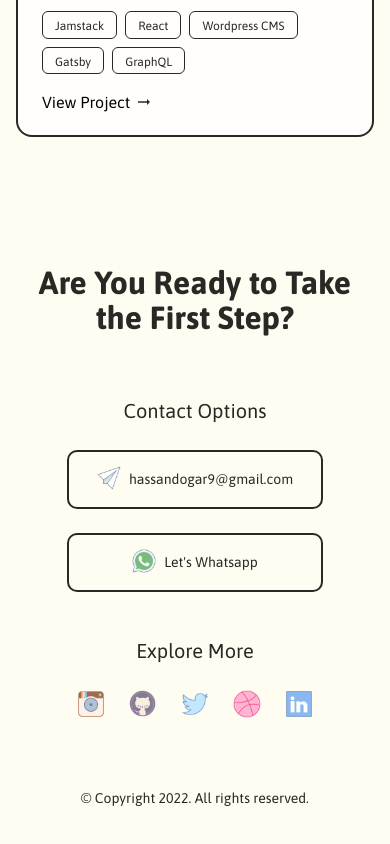
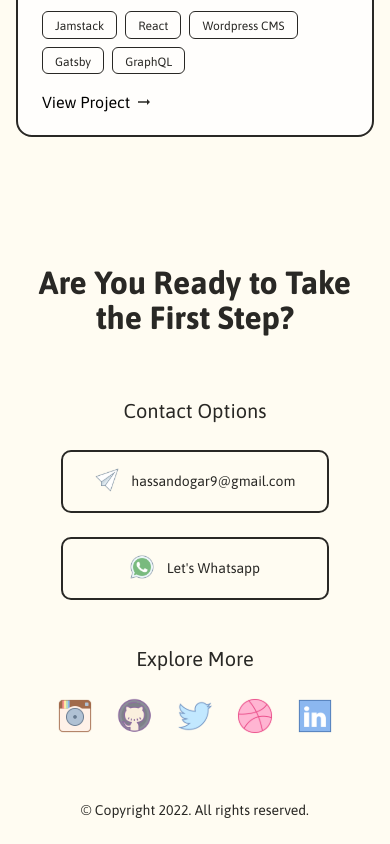
Before and after one commit to hassantayyab/portfolio-typescript, a Next.js app: page /works in a window 390 px wide. Shown: the part 2496-3340 px from the top of the page. Built offline with nearby package versions, Linux system fonts and the light colour scheme.

Commit message:
Updated footer to be consistent with mobile menu

```diff
--- a/app/components/modules/AboutMeHero.tsx
+++ b/app/components/modules/AboutMeHero.tsx
@@ -33,7 +33,7 @@ const AboutMeHero = () => {
         </a>
       </div>
       <div className={styles.image}>
-        <Image src={MeImg} alt="About Me" />
+        <Image src={MeImg} alt="About Me" priority />
       </div>
     </section>
   )
--- a/app/components/modules/Footer.module.scss
+++ b/app/components/modules/Footer.module.scss
@@ -22,6 +22,10 @@
       gap: 3rem;
     }
 
+    > div {
+      width: 100%;
+    }
+
     h6 {
       margin-bottom: 1.75rem;
     }
@@ -36,10 +40,10 @@
         gap: 1rem;
       }
 
-      @include breakpoint(xs) {
+      @include breakpoint(sm) {
         flex-direction: column;
         gap: 1.5rem;
-        align-items: flex-start;
+        align-items: center;
       }
 
       a {
@@ -55,13 +59,13 @@
         @include transition;
 
         .image {
-          padding-right: 0.2rem;
+          padding-right: 0.5rem;
           @include transition;
         }
 
         &:hover {
           .image {
-            padding-right: 0.4rem;
+            padding-right: 0.7rem;
             transform: rotate(15deg);
           }
         }
@@ -70,8 +74,14 @@
           width: 14rem;
         }
 
+        @include breakpoint(sm) {
+          padding: 1rem;
+          width: 20rem;
+        }
+
         @include breakpoint(xs) {
-          width: 16rem;
+          padding: 1rem;
+          width: 75%;
           max-width: 100%;
         }
       }
@@ -83,10 +93,21 @@
       gap: 1.5rem;
 
       a {
+        width: 1.75rem;
+        height: 1.75rem;
         @include transition;
 
         &:hover {
           transform: scale(1.15);
+        }
+      }
+
+      @include breakpoint(sm) {
+        justify-content: center;
+
+        a {
+          width: 2.25rem;
+          height: 2.25rem;
         }
       }
     }
--- a/app/components/modules/Footer.tsx
+++ b/app/components/modules/Footer.tsx
@@ -53,12 +53,7 @@ const Footer = () => {
           <div className={styles.socials}>
             {socials.map((social, i) => (
               <a key={i} href={social.link} target="_blank" rel="noreferrer">
-                <Image
-                  src={social.image}
-                  alt="Click to go to page"
-                  width={28}
-                  height={28}
-                />
+                <Image src={social.image} alt="Click to go to page" />
               </a>
             ))}
           </div>
--- a/app/components/modules/MobileMenu.module.scss
+++ b/app/components/modules/MobileMenu.module.scss
@@ -6,7 +6,7 @@
   background-color: $color-primary;
   width: 100%;
   height: 100%;
-  padding-bottom: 8%;
+  padding: 0 1rem 8% 1rem;
 
   .content {
     display: flex;
--- a/app/components/modules/MobileMenu.tsx
+++ b/app/components/modules/MobileMenu.tsx
@@ -72,8 +72,8 @@ const MobileMenu = ({ menus, setIsOpen }: Props) => {
               <Image
                 src={social.image}
                 alt="Click to go to page"
-                width={40}
-                height={40}
+                width={36}
+                height={36}
               />
             </a>
           ))}
```
